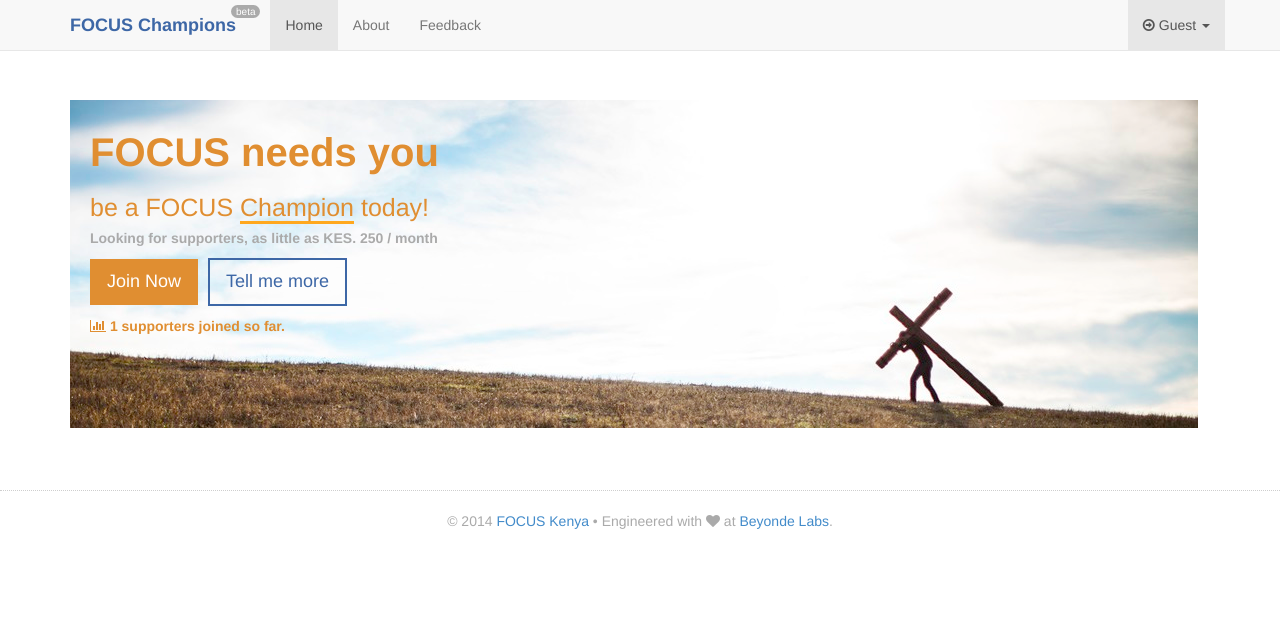
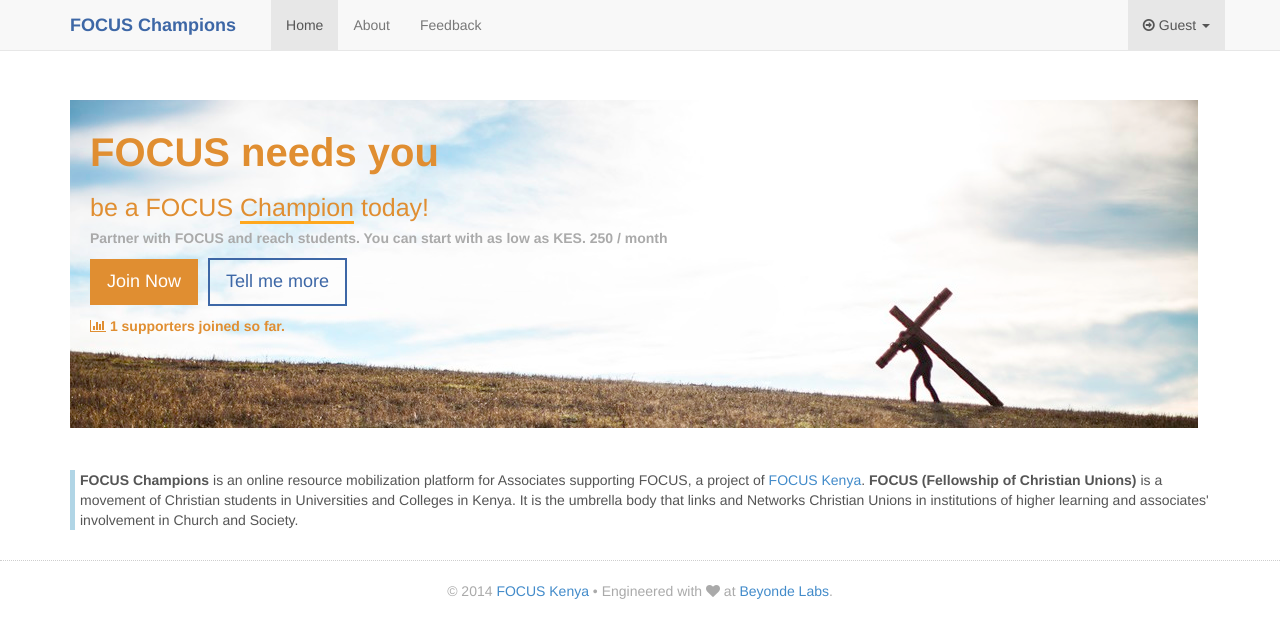
Before and after one commit to BeyondeLabs/xfc, a CodeIgniter app: page /focus-champions/ in a window 1280 px wide. Shown: the top 638 px of the page. Run offline with CodeIgniter, Linux system fonts and the light colour scheme.

Commit message:
Updated homepage, as per issue #30

```diff
--- a/app/application/models/champion_model.php
+++ b/app/application/models/champion_model.php
@@ -152,7 +152,7 @@ class Champion_model extends CI_Model{
 	function get_champs_list(){
 		$sql = "SELECT *,
 				champion.email as champ_email,
-				date_format(date_time,'%M %e, %Y') as joined,
+				date_format(champion.date_time,'%M %e, %Y') as joined,
 				at.name as at_name,
 				cu.name as cu_name,
 				cu.website as cu_website,
--- a/app/application/views/home/index.php
+++ b/app/application/views/home/index.php
@@ -4,7 +4,7 @@
 <h1>FOCUS needs you<br/>
 	<sub>be a FOCUS <em>Champion</em> today!</sub>
 </h1>
-<p>Looking for supporters, as little as KES. 250 / month </p>
+<p>Partner with FOCUS and reach students. You can start with as low as KES. 250 / month </p>
 
 <?php echo anchor("home/register","Join Now","class='btn btn-lg btn-success'"); ?>
 <?php echo anchor("#","Tell me more","class='btn btn-lg btn-normal'"); ?>
@@ -12,3 +12,13 @@
 <p class='stats'><i class="fa fa-bar-chart"></i> <?php echo $champs; ?> supporters joined so far.</p>
 
 </div>
+
+<div class="focus">
+<p><strong>FOCUS Champions</strong> is an online resource mobilization platform for
+	Associates supporting FOCUS, a project of <a href="http://www.focuskenya.org" target="_blank">
+	FOCUS Kenya</a>. <strong>FOCUS (Fellowship of Christian Unions)</strong>  is a movement of
+	Christian students in Universities and Colleges in Kenya. It is the
+	umbrella body that links and Networks Christian Unions in institutions
+	of higher learning and associates' involvement in Church and Society.
+</p>
+</div>
--- a/app/assets/css/main.css
+++ b/app/assets/css/main.css
@@ -271,6 +271,10 @@ h1,h2,h3,h4,h5,h6{
 	margin-left: 0px;
 }
 
+.navbar-brand{
+	margin-right: 20px;
+}
+
 span.beta{
 	background: #aaa;
 	color: #fefefe;
@@ -279,6 +283,12 @@ span.beta{
 	margin-left: -20px;
 	font-size: 10px;
 	margin-right: 10px;
+	display: none;
+}
+
+.focus{
+	border-left: solid 5px #B0D5E6;
+	padding-left: 5px;
 }
 
 .footer{
```
